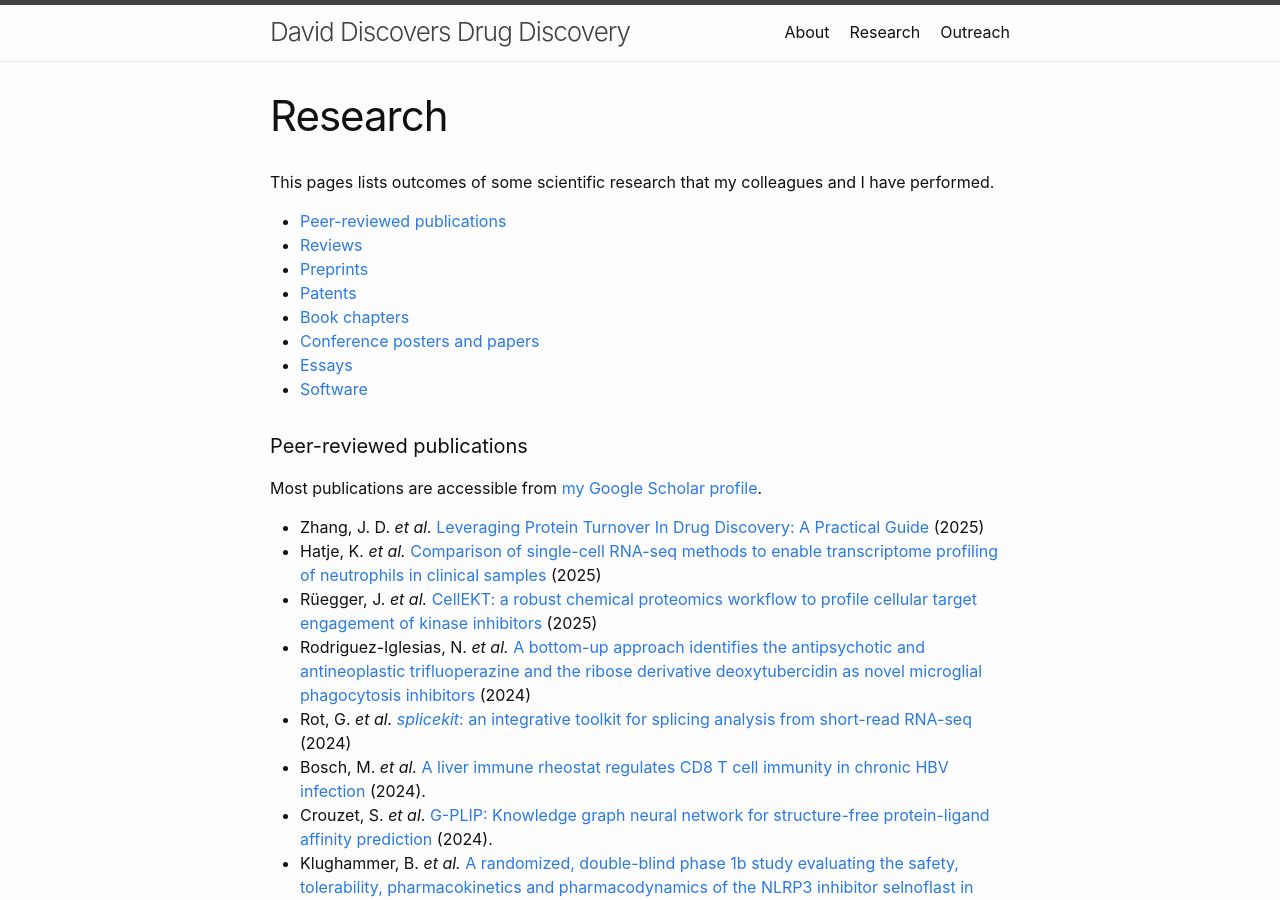
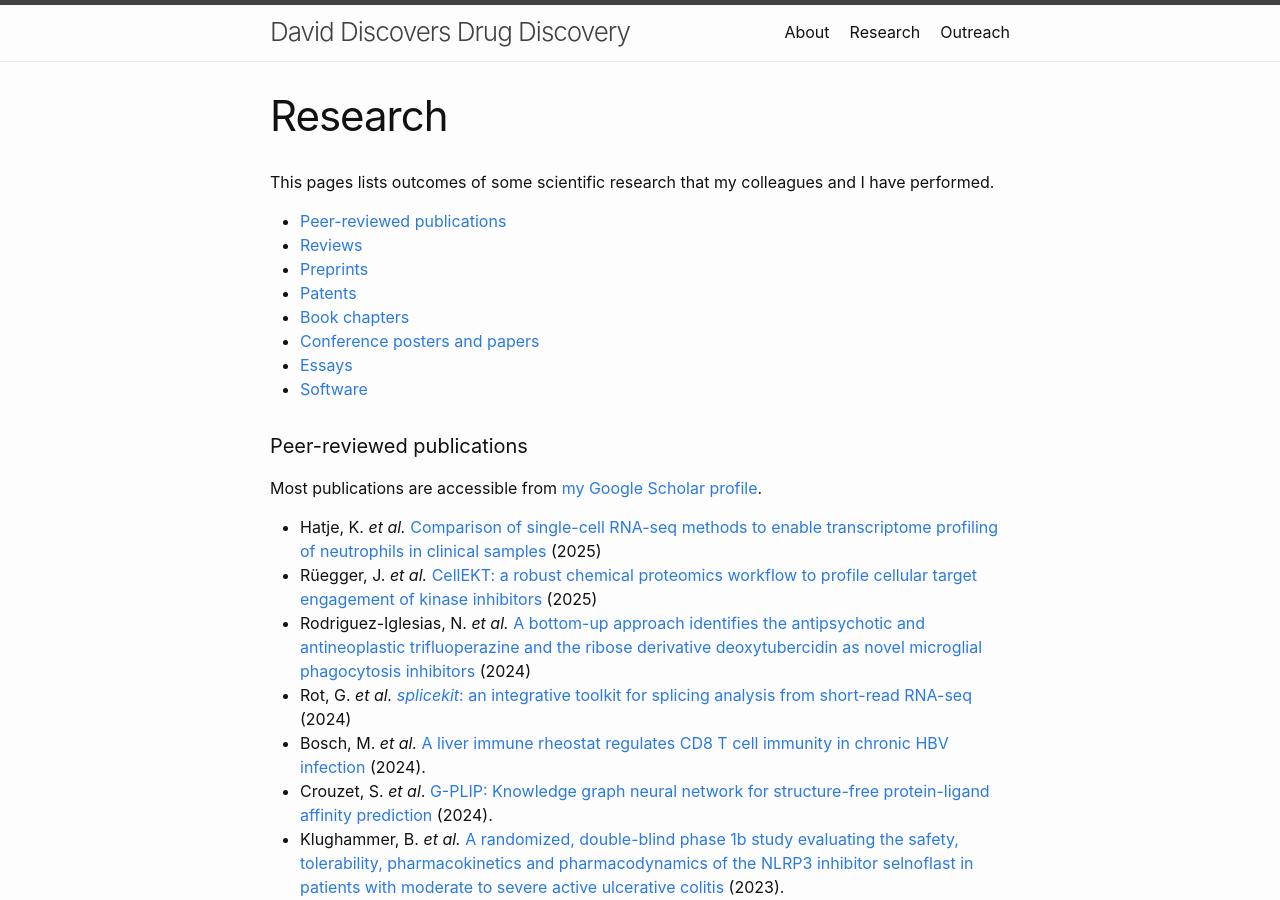
Before and after one commit to Accio/accio.github.io, a Jekyll site: the page built from _pages/research.md, in a window 1280 px wide and 900 px high. Built offline with Jekyll 4.4.1, drawn with Linux system fonts in a browser that asks for light colours; some of the changed text lies outside the part shown.

Commit message:
research review

```diff
--- a/_pages/research.md
+++ b/_pages/research.md
@@ -23,7 +23,6 @@ This pages lists outcomes of some scientific research that my colleagues and I h
 
 Most publications are accessible from [my Google Scholar profile](https://scholar.google.com/citations?user=ths6zX0AAAAJ&hl=en).
 
-* Zhang, J. D. *et al.* [Leveraging Protein Turnover In Drug Discovery: A Practical Guide](https://pubs.acs.org/doi/10.1021/mc-2025-vol60.ch17) (2025)
 * Hatje, K. *et al.* [Comparison of single-cell RNA-seq methods to enable transcriptome profiling of neutrophils in clinical samples](https://doi.org/10.1016/j.crmeth.2025.101173) (2025)
 * Rüegger, J. *et al.* [CellEKT: a robust chemical proteomics workflow to profile cellular target engagement of kinase inhibitors](https://doi.org/10.1016/j.mcpro.2025.100961) (2025)
 * Rodriguez-Iglesias, N. *et al.* [A bottom-up approach identifies the antipsychotic and antineoplastic trifluoperazine and the ribose derivative deoxytubercidin as novel microglial phagocytosis inhibitors](https://doi.org/10.1002/glia.24637) (2024)
```
Also changed, not shown: other parts of _pages/research.md (+1 -0 lines).
